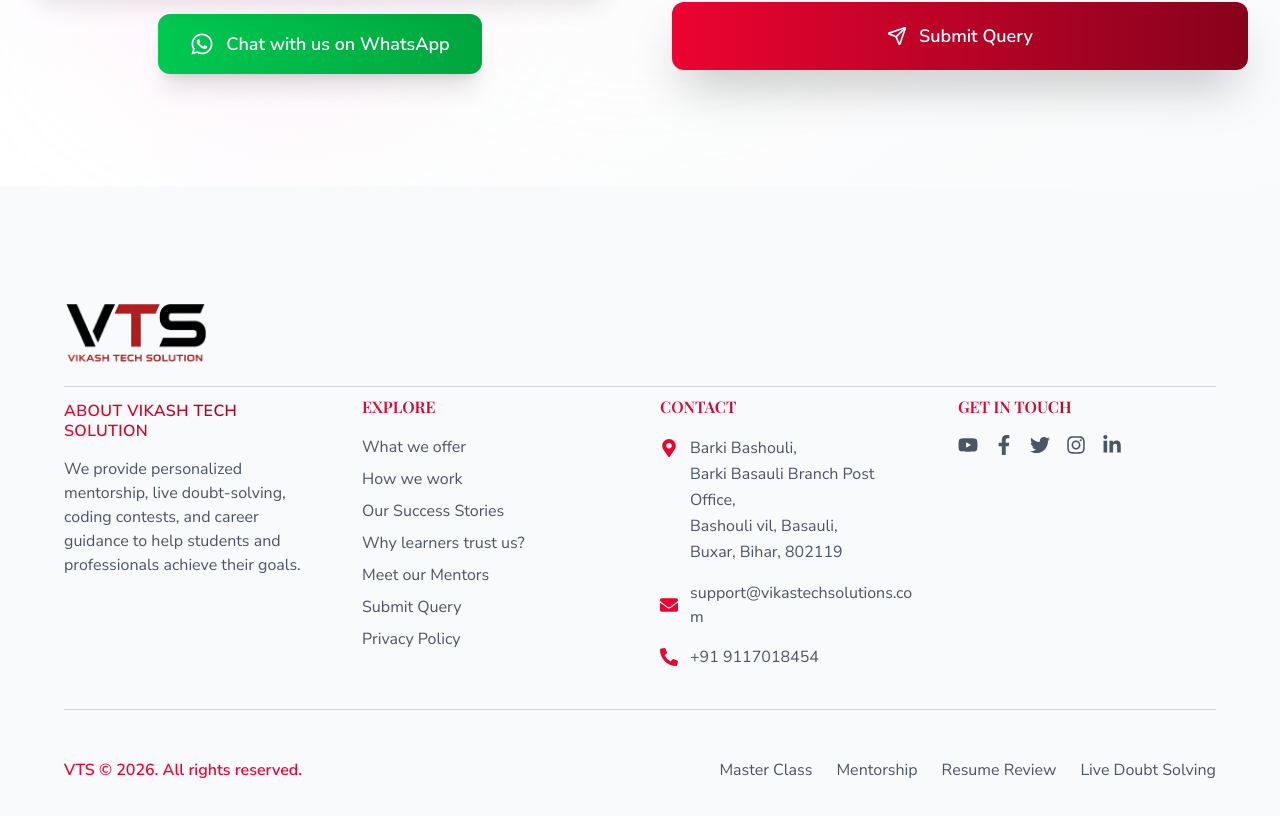
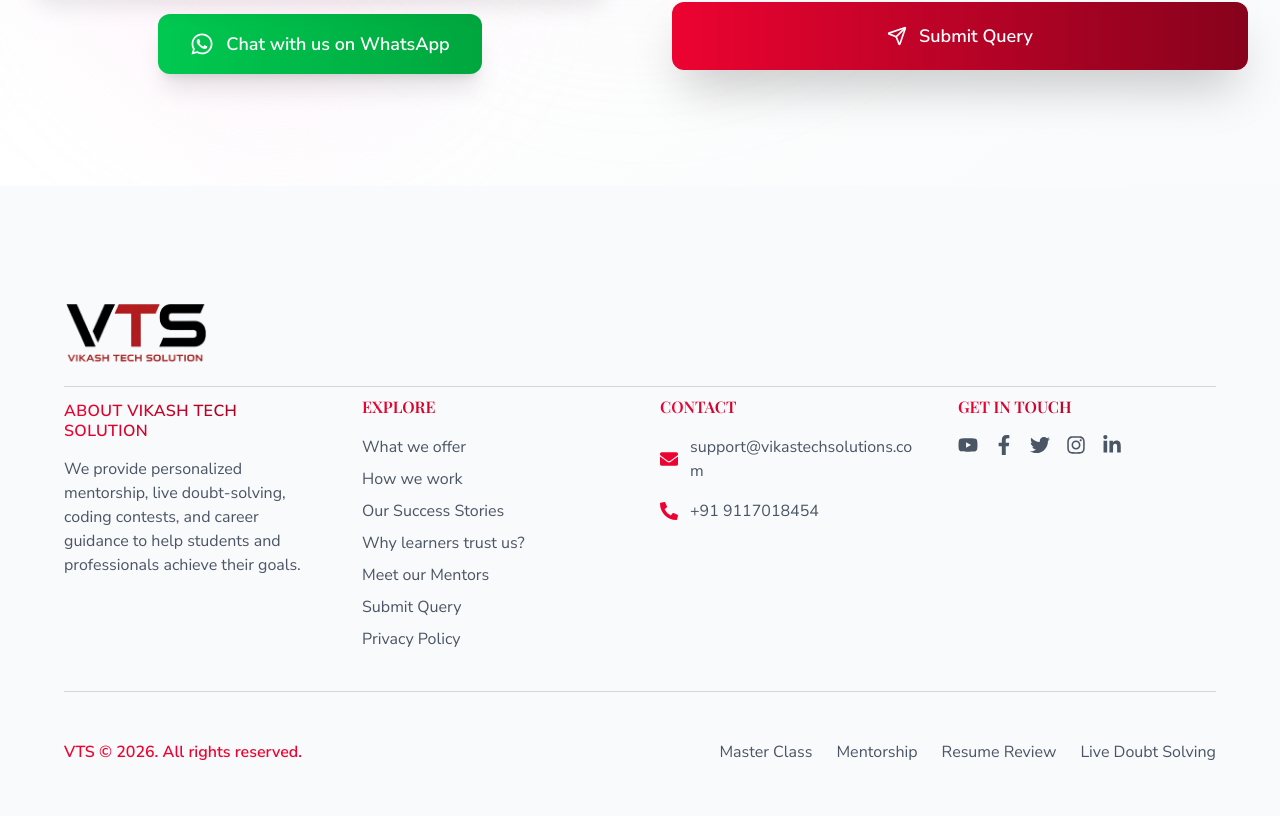
Before and after one commit to Vikashtechsolve/stv, a React (Vite) app: page / in a window 1280 px wide. Shown: the part 9747-10563 px from the top of the page. Built offline with nearby package versions, Linux system fonts and the light colour scheme; no server answers; a web font is replaced by a local one.

Commit message:
addr changes

```diff
--- a/src/component/Footer.jsx
+++ b/src/component/Footer.jsx
@@ -97,7 +97,7 @@ const Footer = () => {
         <div className="mt-0 md:-mt-16">
           <h3 className="font-semibold text-base heading-primary font-playfair mb-4">CONTACT</h3>
 
-          <div className="flex items-start gap-3 text-base font-nunito text-gray-600 mb-4">
+          {/* <div className="flex items-start gap-3 text-base font-nunito text-gray-600 mb-4">
             <FaMapMarkerAlt className="text-[#ED0331] mt-1 text-lg shrink-0" />
             <p className="leading-relaxed">
               Barki Bashouli,<br />
@@ -105,7 +105,7 @@ const Footer = () => {
               Bashouli vil, Basauli,<br />
               Buxar, Bihar, 802119
             </p>
-          </div>
+          </div> */}
 
           <div className="flex items-center gap-3 text-base font-nunito text-gray-600 mb-4">
             <FaEnvelope className="text-[#ED0331] text-lg shrink-0" />
```
